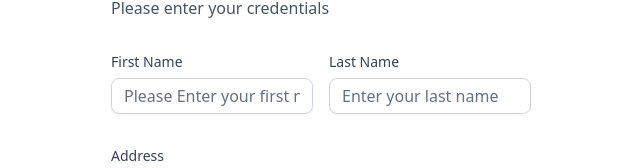
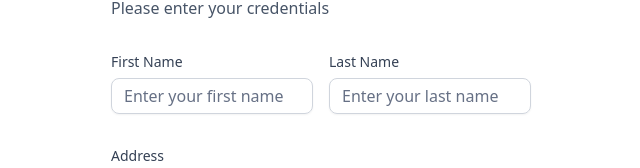
Before and after one commit to SenArnab/cyber-bank, a Next.js app: page /sign-up in a window 1280 px wide. Shown: the part 154-322 px from the top of the page, without its empty margins (319-959 px from the left). Built offline with nearby package versions, Linux system fonts and the light colour scheme.

Commit message:
fix path and update commit check

```diff
--- a/components/AuthForm.tsx
+++ b/components/AuthForm.tsx
@@ -113,7 +113,7 @@ const AuthForm = ({type} : {type: string}) => {
                                <div className="flex gap-4">
                                     <CustomInput control={form.control}
                                     name='firstName' label="First Name"
-                                    placeholder='Please Enter your first name' />
+                                    placeholder='Enter your first name' />
 
                                     <CustomInput control={form.control}
                                     name='lastName' label="Last Name"
```
